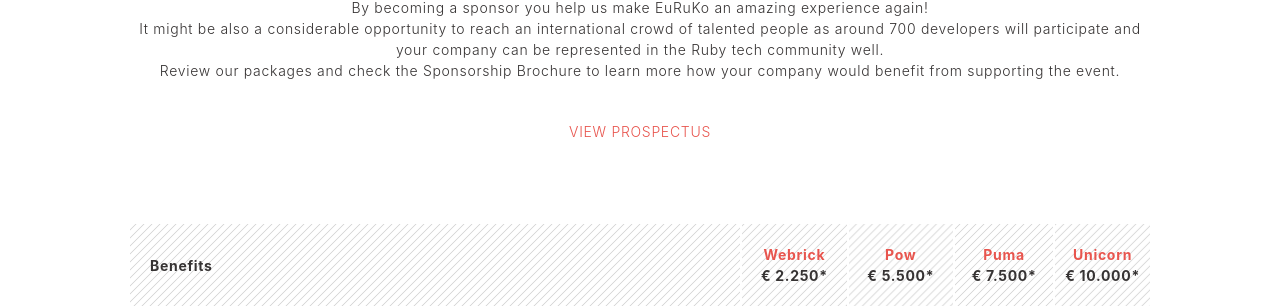
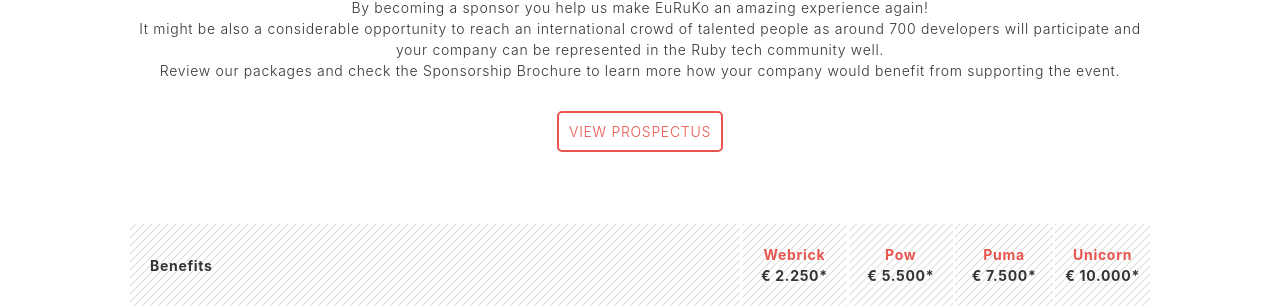
Before and after one commit to euruko/euruko2017.github.io, a Jekyll site: the page built from sponsors.html, in a window 1280 px wide. Shown: the part 241-549 px from the top of the page. Built offline with Jekyll 4.4.1, drawn with Linux system fonts in a browser that asks for light colours.

Commit message:
Make the download prospectus button more visible, changing it’s style

```diff
--- a/_includes/subscription-form.html
+++ b/_includes/subscription-form.html
@@ -5,7 +5,7 @@
   <span id="email-error-message" class="form-error-message form-error-message--hidden">* Inform a valid email</span>
   <input type="hidden" name="campaign_token" value="nxGbO">
   <input type="hidden" name="thankyou_url" value="https://www.euruko2017.org/thank-you/">
-  <button type="submit">Sign up</button>
+  <button type="submit" class="button">Sign up</button>
 </form>
 <script>
   var form = document.querySelector('.subscription-form'),
--- a/_sass/base.scss
+++ b/_sass/base.scss
@@ -46,6 +46,26 @@
 
 *:focus {
   outline-color: $primary-color;
+}
+
+.button {
+  margin: 0;
+  padding: 10px;
+  background-color: transparent;
+  border: solid 2px $primary-color;
+  border-radius: 5px;
+  color: $primary-color;
+  cursor: pointer;
+}
+
+.button:active {
+  background-color: $primary-color;
+  color: #ffffff;
+}
+
+a.button:hover,
+a.button:active {
+  text-decoration: none;
 }
 
 /*
--- a/_sass/subscription-form.scss
+++ b/_sass/subscription-form.scss
@@ -18,20 +18,8 @@
 }
 
 .subscription-form button {
-  margin: 0;
-  padding: 10px;
-  background-color: transparent;
-  border: solid 2px $primary-color;
-  border-radius: 5px;
-  color: $primary-color;
-  cursor: pointer;
   width: 100%;
   max-width: 150px;
-}
-
-.subscription-form button:active {
-  background-color: $primary-color;
-  color: #ffffff;
 }
 
 .form-error-message {
--- a/sponsors.html
+++ b/sponsors.html
@@ -15,7 +15,7 @@
         <br>
         Review our packages and check the Sponsorship Brochure to learn more how your company would benefit from supporting the event.
       </p>
-      <a href="/assets/EuRuKo-2017-Prospectus-v03.pdf" download>VIEW PROSPECTUS</a>
+      <a class="button" href="/assets/EuRuKo-2017-Prospectus-v03.pdf" download>VIEW PROSPECTUS</a>
     </div>
     <div class="table-wrapper">
       <table class="sponsors-packages">
```
